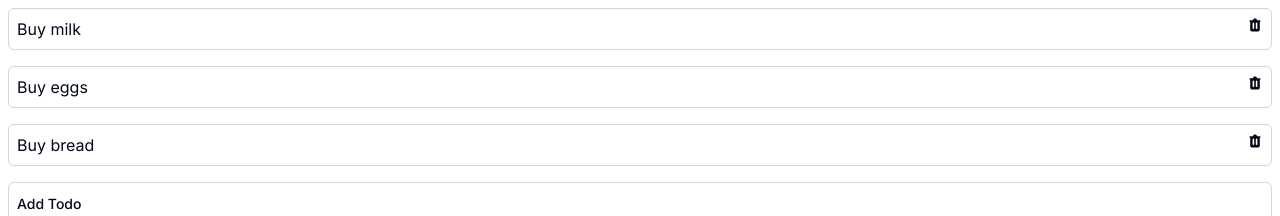
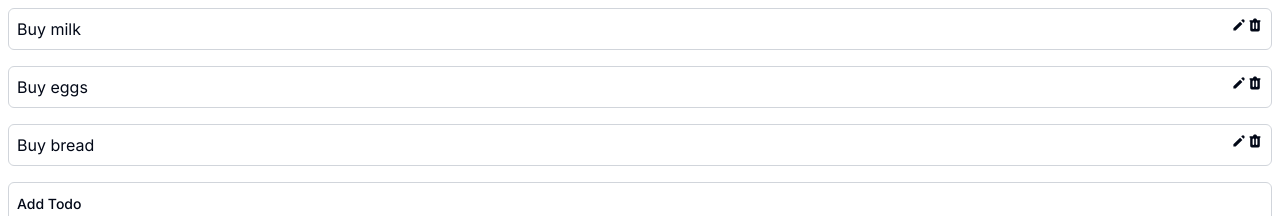
Before and after one commit to johnportin/todo-react-beginner, a Next.js app: page / in a window 1280 px wide. Shown: the top 216 px of the page. Built offline with nearby package versions, Linux system fonts and the light colour scheme.

Commit message:
Add edit button

```diff
--- a/components/todo/AddTodo.tsx
+++ b/components/todo/AddTodo.tsx
@@ -48,6 +48,8 @@ const AddTodo: React.FC<AddTodoProps> = () => {
       title: 'Todo added!',
       description: `You added ${values.description}`,
     });
+
+    form.reset();
   }
 
   return (
--- /dev/null
+++ b/components/todo/EditTodo.tsx
@@ -0,0 +1,30 @@
+import { HiPencil } from 'react-icons/hi';
+import { useToast } from '../ui/use-toast';
+
+interface EditTodoProps {
+  id: string;
+  description: string;
+  setIsEditing: React.Dispatch<React.SetStateAction<boolean>>;
+  isEditing: boolean;
+}
+
+const EditTodo: React.FC<EditTodoProps> = ({
+  id,
+  description,
+  isEditing,
+  setIsEditing,
+}) => {
+  const { toast } = useToast();
+
+  const handleClick = () => {
+    setIsEditing(!isEditing);
+  };
+
+  return (
+    <div onClick={handleClick}>
+      <HiPencil />
+    </div>
+  );
+};
+
+export default EditTodo;
--- a/components/todo/TodoItem.tsx
+++ b/components/todo/TodoItem.tsx
@@ -1,4 +1,6 @@
+import { useState } from 'react';
 import DeleteTodo from './DeleteTodo';
+import EditTodo from './EditTodo';
 
 interface TodoItemProps {
   id: string;
@@ -6,6 +8,8 @@ interface TodoItemProps {
 }
 
 const TodoItem: React.FC<TodoItemProps> = ({ id, description }) => {
+  const [isEditing, setIsEditing] = useState(false);
+
   return (
     <div
       className="
@@ -19,8 +23,21 @@ const TodoItem: React.FC<TodoItemProps> = ({ id, description }) => {
       m-2
     "
     >
-      {description}
-      <DeleteTodo id={id} />
+      {/*
+        Just set a ternary operator that checks if isEditing is true of false.
+        If it's true, then render a form for editing the current description, otherwise render the
+        description.
+      */}
+      {isEditing ? 'Editing' : description}
+      <div className="flex flex-row">
+        <EditTodo
+          id={id}
+          description={description}
+          setIsEditing={setIsEditing}
+          isEditing={isEditing}
+        />
+        <DeleteTodo id={id} />
+      </div>
     </div>
   );
 };
```
